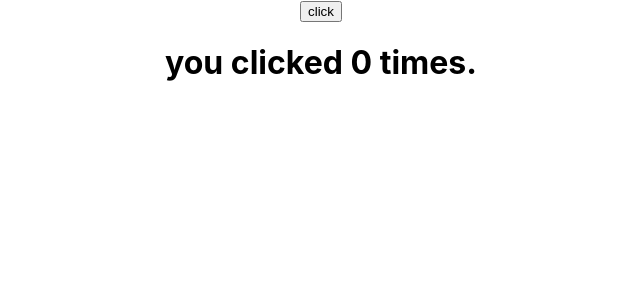
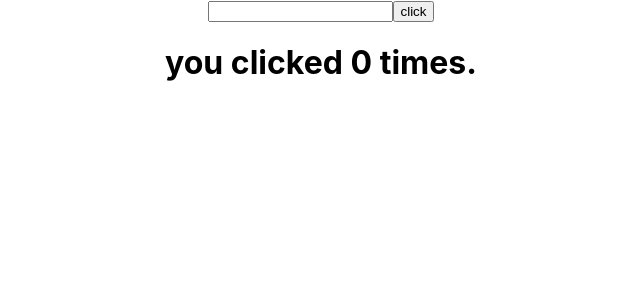
Before and after one commit to Bishwanath-Dey-Nayan/ReactHooks, a React (Create React App) app: page / in a window 1280 px wide. Shown: the top 300 px of the page, without its empty margins (319-959 px from the left). Built offline with nearby package versions, Linux system fonts and the light colour scheme.

Commit message:
Conditional UseEffect

```diff
--- a/src/App.js
+++ b/src/App.js
@@ -5,6 +5,7 @@
 import HookObject from './HookObject/index'
 import UseStateArray from './UseStateArray/index';
 import UseEffect from './UseEffect/index';
+import ConditionalUseEffect from './Conditional_UseEffect/index'
 
 function App() {
   return (
@@ -12,7 +13,8 @@
       {/* <HookCounter /> */}
       {/* <HookObject /> */}
       {/* UseStateArray */}
-      <UseEffect />
+      {/* <UseEffect /> */}
+      <ConditionalUseEffect/>
     </div>
   );
 }
--- /dev/null
+++ b/src/Conditional_UseEffect/index.js
@@ -0,0 +1,21 @@
+import React,{useState,useEffect} from 'react';
+
+function ConditionalUseEffect ()
+{
+    const [count,setCount] = useState(0);
+    const [name,setName] =useState('')
+
+    useEffect(() =>
+    {
+        console.log('updating')
+        document.title = `you clicked ${count} times`
+    },[count]) //here the useEffect will update the document.title if the "count" value is changed
+
+    return(<div>
+        <input value={name} onChange={(e) =>setName(e.target.value)} />
+        <button onClick={() => setCount(prev => prev+1)}>click</button>
+        <h1>you clicked {count} times.</h1>
+    </div>)
+}
+
+export default ConditionalUseEffect;
```
